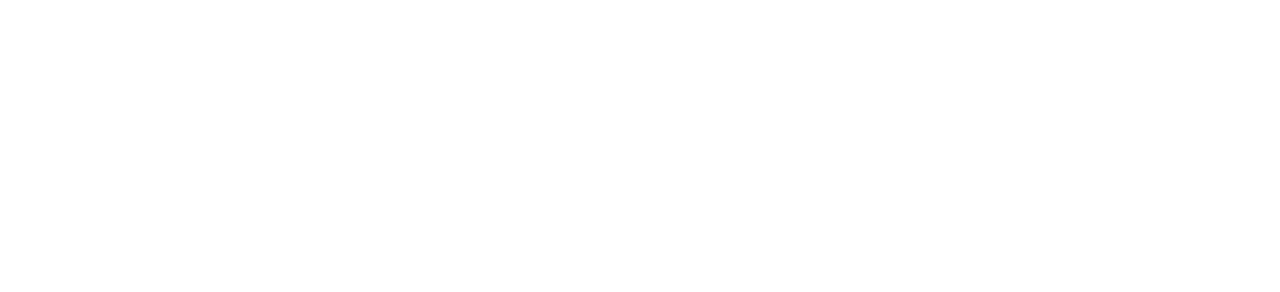
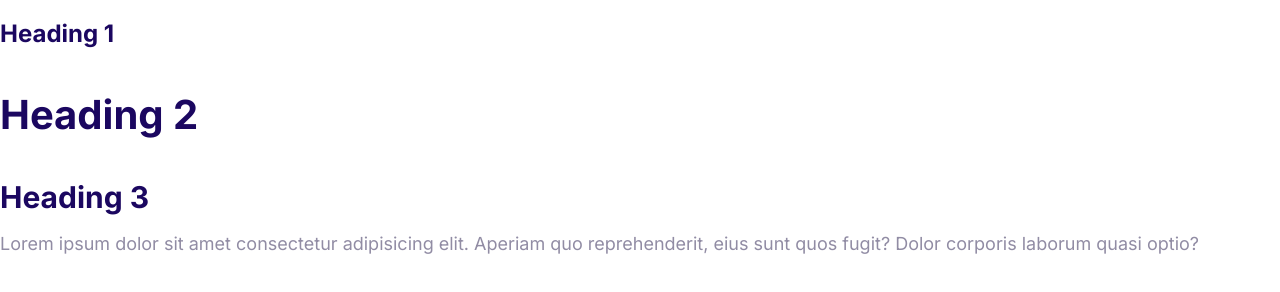
Before and after one commit to ProgVide/moshify, a plain HTML site: page index.html in a window 1280 px wide. Drawn offline with Linux system fonts and the light colour scheme.

Commit message:
Define the styles for the fonts.

```diff
--- a/css/styles.css
+++ b/css/styles.css
@@ -5,3 +5,58 @@
   --color-headings: #1b0760;
   --color-body: #918ca4;
 }
+
+html {
+  /* 62.5% of 16px = 10 */
+  font-size: 62.5%;
+}
+
+body {
+  font-family: Inter, Arial, Helvetica, sans-serif;
+  font-size: 2.4rem;
+  line-height: 1.5;
+  color: var(--color-body);
+}
+
+h1,
+h2,
+h3 {
+  color: var(--color-headings);
+  margin-bottom: 1rem;
+}
+
+h1 {
+  /* 1 rem = 10px  */
+  /* 7 rem = 70px */
+  font-size: 7rem;
+}
+
+h2 {
+  font-size: 4rem;
+}
+
+h3 {
+  font-size: 3rem;
+}
+
+p {
+  margin-top: 0;
+}
+
+@media screen and (min-width: 1024px) {
+  body {
+    font-size: 1.8rem;
+  }
+
+  h1 {
+    font-size: 8rem;
+  }
+
+  h2 {
+    font-size: 4rem;
+  }
+
+  h1 {
+    font-size: 2.4rem;
+  }
+}
--- a/index.html
+++ b/index.html
@@ -5,8 +5,22 @@
     <meta http-equiv="X-UA-Compatible" content="IE=edge" />
     <meta name="viewport" content="width=device-width, initial-scale=1.0" />
     <title>Document</title>
+    <link rel="preconnect" href="https://fonts.googleapis.com" />
+    <link rel="preconnect" href="https://fonts.gstatic.com" crossorigin />
+    <link
+      href="https://fonts.googleapis.com/css2?family=Inter:wght@400;700&display=swap"
+      rel="stylesheet"
+    />
     <link rel="stylesheet" href="css/normalize.css" />
     <link rel="stylesheet" href="css/styles.css" />
   </head>
-  <body></body>
+  <body>
+    <h1>Heading 1</h1>
+    <h2>Heading 2</h2>
+    <h3>Heading 3</h3>
+    <p>
+      Lorem ipsum dolor sit amet consectetur adipisicing elit. Aperiam quo
+      reprehenderit, eius sunt quos fugit? Dolor corporis laborum quasi optio?
+    </p>
+  </body>
 </html>
```
